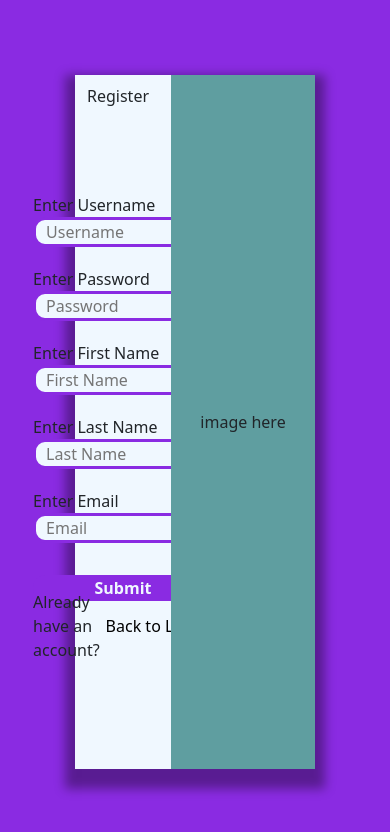
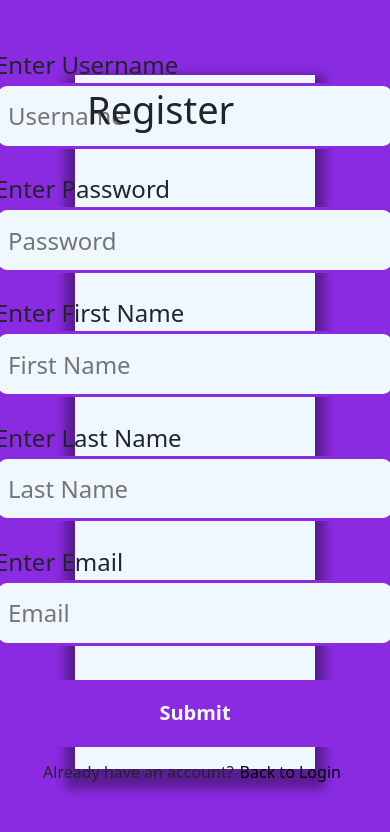
Before and after one commit to jsbyrd/cop4331-27-large-project, a React (Create React App) app in the folder frontend/: page /register in a window 390 px wide. Shown: the top 832 px of the page. Built offline with nearby package versions, Linux system fonts and the light colour scheme.

Commit message:
responsiveness blueprint for login/register

```diff
--- a/frontend/src/components/Login.css
+++ b/frontend/src/components/Login.css
@@ -11,6 +11,8 @@
         --responsive-description-font-size: 50px;
         --responsive-button-font-size: 46px;
         --responsive-title-font-size: 66px;
+        --display-image-type: flex;
+        --login-section-width: 40%;
     }
 }
 
@@ -27,6 +29,8 @@
         --responsive-description-font-size: 46px;
         --responsive-button-font-size: 42px;
         --responsive-title-font-size: 60px;
+        --display-image-type: flex;
+        --login-section-width: 40%;
     }
 }
 
@@ -43,6 +47,8 @@
         --responsive-description-font-size: 42px;
         --responsive-button-font-size: 38px;
         --responsive-title-font-size: 54px;
+        --display-image-type: flex;
+        --login-section-width: 40%;
     }
 }
 
@@ -59,6 +65,8 @@
         --responsive-description-font-size: 38px;
         --responsive-button-font-size: 34px;
         --responsive-title-font-size: 50px;
+        --display-image-type: flex;
+        --login-section-width: 40%;
     }
 }
 
@@ -75,6 +83,8 @@
         --responsive-description-font-size: 34px;
         --responsive-button-font-size: 30px;
         --responsive-title-font-size: 46px;
+        --display-image-type: flex;
+        --login-section-width: 40%;
     }
 }
 
@@ -91,6 +101,8 @@
         --responsive-description-font-size: 30px;
         --responsive-button-font-size: 24px;
         --responsive-title-font-size: 38px;
+        --display-image-type: flex;
+        --login-section-width: 40%;
     }
 }
 
@@ -107,6 +119,8 @@
         --responsive-description-font-size: 24px;
         --responsive-button-font-size: 20px;
         --responsive-title-font-size: 34px;
+        --display-image-type: flex;
+        --login-section-width: 40%;
     }
 }
 
@@ -123,10 +137,12 @@
         --responsive-description-font-size: 20px;
         --responsive-button-font-size: 16px;
         --responsive-title-font-size: 28px;
+        --display-image-type: flex;
+        --login-section-width: 40%;
     }
 }
 
-@media (min-width: 1000px) and (max-width: 1249px)
+@media (min-width: 900px) and (max-width: 1249px)
 {
     #login-form
     {
@@ -139,6 +155,28 @@
         --responsive-description-font-size: 18px;
         --responsive-button-font-size: 12px;
         --responsive-title-font-size: 24px;
+        --display-image-type: flex;
+        --login-section-width: 40%;
+
+    }
+}
+
+/* for mobile */
+@media (max-width: 899px)
+{
+    #login-form
+    {
+        width: 500px;
+        height: 450px;
+    }
+
+    :root
+    {
+        --responsive-description-font-size: 24px;
+        --responsive-button-font-size: 20px;
+        --responsive-title-font-size: 34px;
+        --display-image-type: none;
+        --login-section-width: 100%;
     }
 }
 
@@ -175,7 +213,7 @@
     align-items: center;
     justify-content: center;
     height: 100%;
-    width: 40%;
+    width: var(--login-section-width);
 }
 
 #login-title
@@ -249,7 +287,7 @@
     width: 60%;
 
     /* just to center the "image here" text */
-    display: flex;
+    display: var(--display-image-type);
     justify-content: center;
     align-items: center;
 }
--- a/frontend/src/components/Register.css
+++ b/frontend/src/components/Register.css
@@ -3,7 +3,7 @@
     #register-form
     {
         width: 1100px;
-        height: 1000px;
+        height: 1200px;
     }
 
     :root
@@ -11,6 +11,8 @@
         --responsive-description-font-size: 50px;
         --responsive-button-font-size: 46px;
         --responsive-title-font-size: 66px;
+        --display-image-type: flex;
+        --register-section-width: 40%;
     }
 }
 
@@ -19,7 +21,7 @@
     #register-form
     {
         width: 1000px;
-        height: 900px;
+        height: 1100px;
     }
 
     :root
@@ -27,6 +29,8 @@
         --responsive-description-font-size: 42px;
         --responsive-button-font-size: 38px;
         --responsive-title-font-size: 60px;
+        --display-image-type: flex;
+        --register-section-width: 40%;
     }
 }
 
@@ -35,7 +39,7 @@
     #register-form
     {
         width: 900px;
-        height: 800px;
+        height: 1000px;
     }
 
     :root
@@ -43,6 +47,8 @@
         --responsive-description-font-size: 38px;
         --responsive-button-font-size: 34px;
         --responsive-title-font-size: 54px;
+        --display-image-type: flex;
+        --register-section-width: 40%;
     }
 }
 
@@ -51,7 +57,7 @@
     #register-form
     {
         width: 800px;
-        height: 700px;
+        height: 900px;
     }
 
     :root
@@ -59,6 +65,8 @@
         --responsive-description-font-size: 34px;
         --responsive-button-font-size: 30px;
         --responsive-title-font-size: 50px;
+        --display-image-type: flex;
+        --register-section-width: 40%;
     }
 }
 
@@ -67,7 +75,7 @@
     #register-form
     {
         width: 700px;
-        height: 600px;
+        height: 800px;
     }
 
     :root
@@ -75,6 +83,8 @@
         --responsive-description-font-size: 30px;
         --responsive-button-font-size: 26px;
         --responsive-title-font-size: 46px;
+        --display-image-type: flex;
+        --register-section-width: 40%;
     }
 }
 
@@ -91,6 +101,8 @@
         --responsive-description-font-size: 24px;
         --responsive-button-font-size: 20px;
         --responsive-title-font-size: 38px;
+        --display-image-type: flex;
+        --register-section-width: 40%;
     }
 }
 
@@ -107,6 +119,8 @@
         --responsive-description-font-size: 20px;
         --responsive-button-font-size: 16px;
         --responsive-title-font-size: 34px;
+        --display-image-type: flex;
+        --register-section-width: 40%;
     }
 }
 
@@ -123,10 +137,12 @@
         --responsive-description-font-size: 16px;
         --responsive-button-font-size: 14px;
         --responsive-title-font-size: 28px;
+        --display-image-type: flex;
+        --register-section-width: 40%;
     }
 }
 
-@media (min-width: 1000px) and (max-width: 1249px)
+@media (min-width: 900px) and (max-width: 1249px)
 {
     #register-form
     {
@@ -139,6 +155,27 @@
         --responsive-description-font-size: 14px;
         --responsive-button-font-size: 12px;
         --responsive-title-font-size: 24px;
+        --display-image-type: flex;
+        --register-section-width: 40%;
+    }
+}
+
+/* for mobile */
+@media (max-width: 899px)
+{
+    #register-form
+    {
+        width: 400px;
+        height: 700px;
+    }
+
+    :root
+    {
+        --responsive-description-font-size: 24px;
+        --responsive-button-font-size: 20px;
+        --responsive-title-font-size: 38px;
+        --display-image-type: none;
+        --register-section-width: 100%;
     }
 }
 
@@ -175,7 +212,7 @@
     align-items: center;
     justify-content: center;
     height: 100%;
-    width: 40%;
+    width: var(--register-section-width);
 }
 
 #register-title
@@ -249,7 +286,7 @@
     width: 60%;
 
     /* just to center the "image here" text */
-    display: flex;
+    display: var(--display-image-type);
     justify-content: center;
     align-items: center;
 }
```
Also changed, not shown: frontend/src/pages/LoginPage.js (+4 -4 lines).
